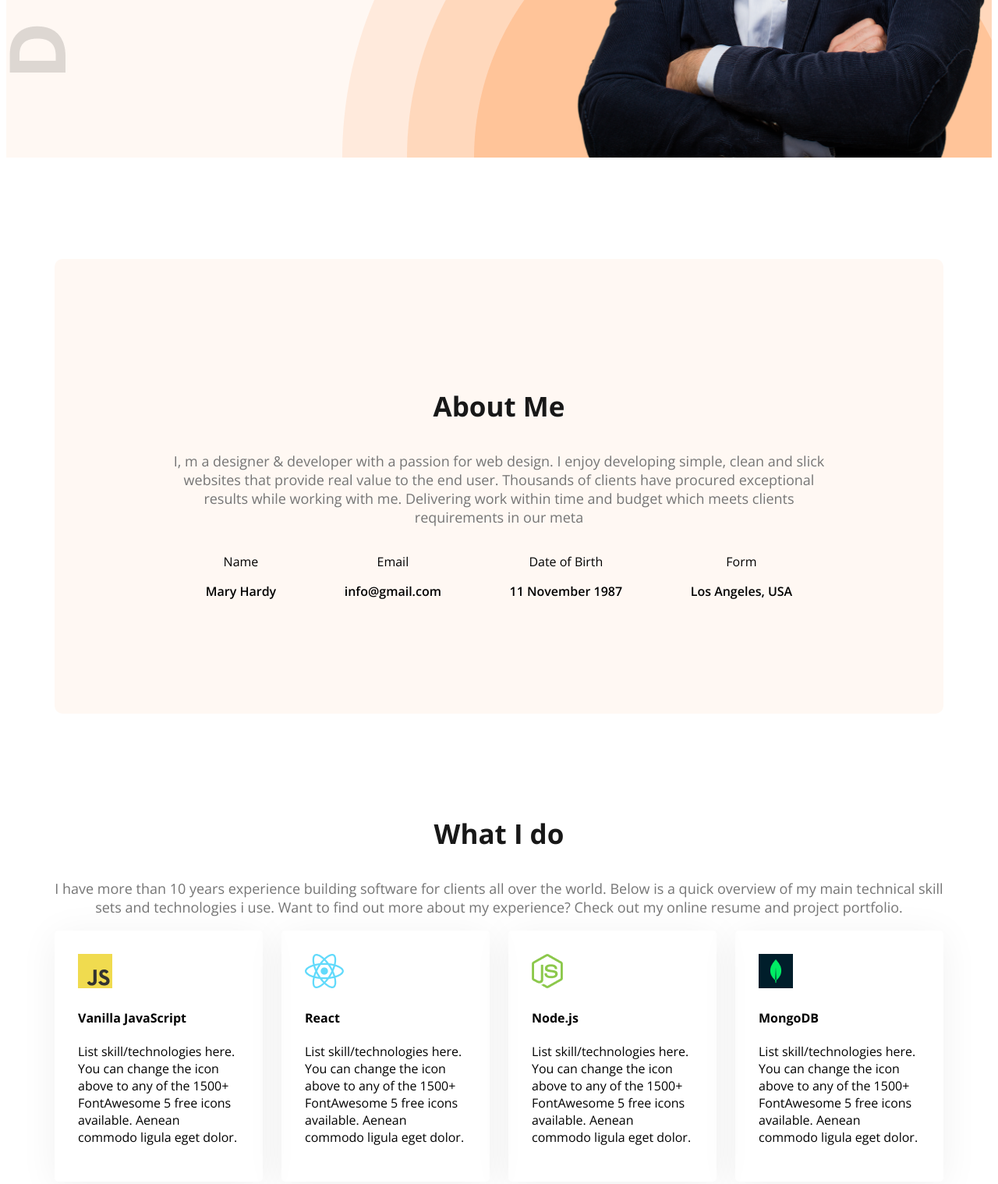
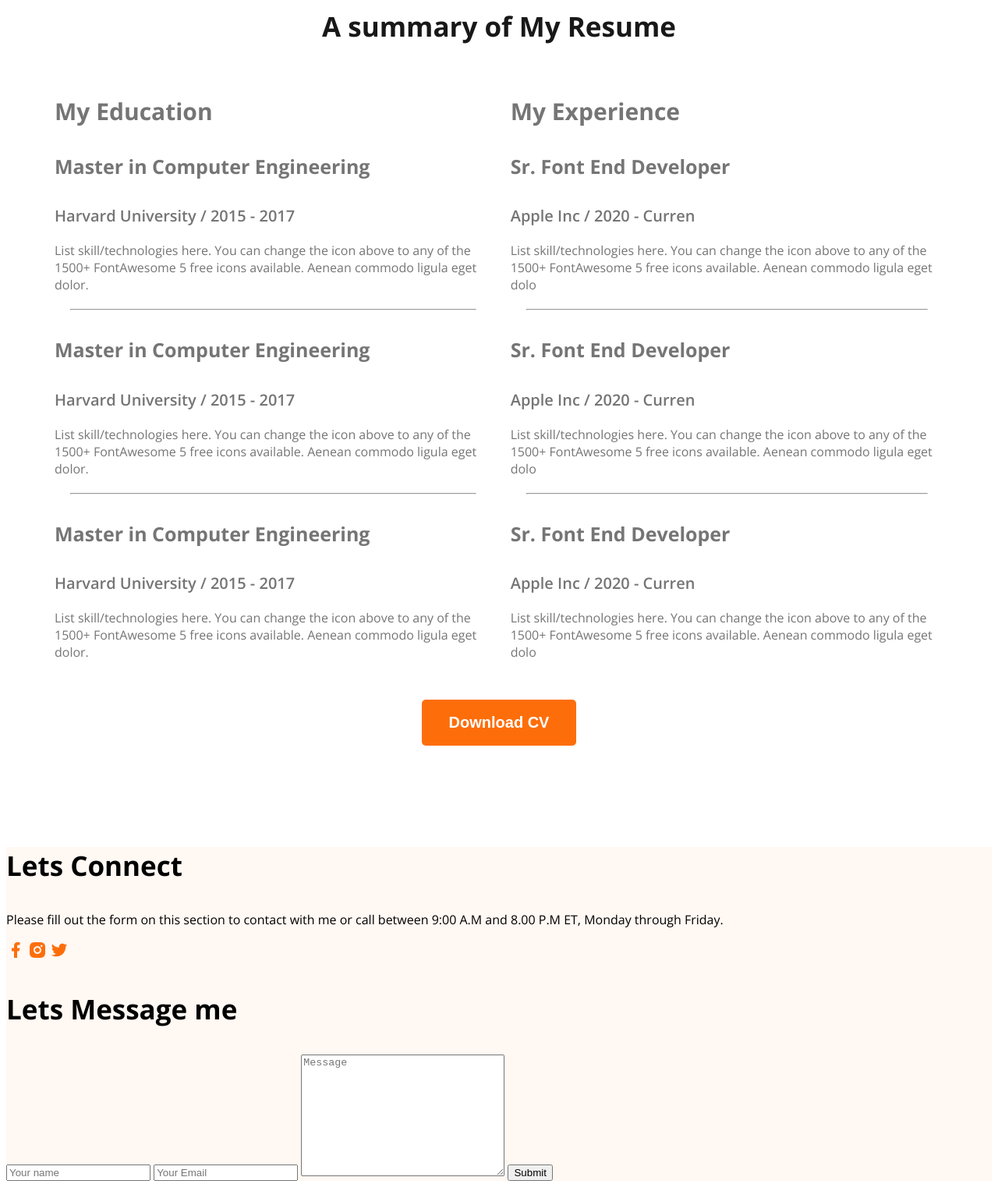
Before and after one commit to Musarrat1/web-dev-fig, a plain HTML site: page indexx.html in a window 1280 px wide. Shown: the part 720-2238 px from the top of the page at 78% size. Drawn offline with nearby package versions, Linux system fonts and the light colour scheme.

Commit message:
added input

```diff
--- a/indexx.html
+++ b/indexx.html
@@ -11,7 +11,7 @@
     <link rel="stylesheet" href="style/s1.css">
 </head>
 <body class="open-sans-normal">
-    <header class="header secondary-background">
+    <header class="header secondary-background hide">
         <nav>
             <h3 class="nav-title">Ma<span class="text-primary">r</span>y</h3>
             <ul>
@@ -21,7 +21,7 @@
 
             </ul>
         </nav>
-        <div class="banner">
+        <div class="banner ">
             <div class="banner-content">
                <h4 class="banner-greeting dark-2">Hi, i am</h4>
                <h1 class="banner title">Mary Hardy</h1>
@@ -36,7 +36,7 @@
 
     </header>
     <main>
-        <section class="about secondary-background">
+        <section class="about secondary-background hide">
         <h3 class="section-title">About Me</h3>
         <p class="section-description">I, m a designer & developer with a passion for web design. I enjoy developing simple, clean and slick websites that provide real value to the end user. Thousands of clients have procured exceptional results while working with me. Delivering work within time and budget which meets clients requirements in our meta</p>
     <div class="about-items">
@@ -85,59 +85,79 @@
         </div>
        </div>
         </section>
-        <section class="resume">
-            <h3 class="section title">A summary of My Resume</h3>
+        <section class="resume ">
+            <h3 class="section-title">A summary of My Resume</h3>
              <div class="resume-container">
                 <div class="resume-column">
-                    <h3-resume-column-title>My Education</h3-resume-column-title>
+                    <h3 class="resume-column-title">My Education</h3>
                     <div class="experience">
-                        <h4-experience-title>Master in Computer Engineering</h4-experience-title>
+                        <h4 class="experience-title">Master in Computer Engineering</h4>
                         <h5 class="experience-sub-title">Harvard University / 2015 - 2017</h5>
                         <experience-description>List skill/technologies here. You can change the icon above
                             to any of the 1500+ FontAwesome 5 free icons available. Aenean commodo ligula eget dolor.</experience-description>
                     </div>
                     <hr>
                     <div class="experience">
-                        <h4-experience-title>Master in Computer Engineering</h4-experience-title>
+                        <h4 class="experience-title">Master in Computer Engineering</h4>
                         <h5 class="experience-sub-title">Harvard University / 2015 - 2017</h5>
                         <experience-description>List skill/technologies here. You can change the icon above
                             to any of the 1500+ FontAwesome 5 free icons available. Aenean commodo ligula eget dolor.</experience-description>
                     </div>
                     <hr>
                     <div class="experience">
-                        <h4-experience-title>Master in Computer Engineering</h4-experience-title>
+                        <h4 class="experience-title">Master in Computer Engineering</h4>
                         <h5 class="experience-sub-title">Harvard University / 2015 - 2017</h5>
                         <experience-description>List skill/technologies here. You can change the icon above
                             to any of the 1500+ FontAwesome 5 free icons available. Aenean commodo ligula eget dolor.</experience-description>
                     </div>
                 </div>
                 <div class="resume-column">
-                    <h3-resume-column-title>My Experience</h3-resume-column-title>
+                    <h3 class="resume-column-title">My Experience</h3>
                     <div class="experience">
-                        <h4-experience-title>Sr. Font End Developer</h4-experience-title>
+                        <h4 class="experience-title">Sr. Font End Developer</h4>
                         <h5 class="experience-sub-title">Apple Inc / 2020 - Curren</h5>
                         <experience-description>List skill/technologies here. You can change the icon above
                             to any of the 1500+ FontAwesome 5 free icons available. Aenean commodo ligula eget dolo</experience-description>
                     </div>
                     <hr>
                     <div class="experience">
-                        <h4-experience-title>Sr. Font End Developer</h4-experience-title>
+                        <h4 class="experience-title">Sr. Font End Developer</h4>
                         <h5 class="experience-sub-title">Apple Inc / 2020 - Curren</h5>
                         <experience-description>List skill/technologies here. You can change the icon above
                             to any of the 1500+ FontAwesome 5 free icons available. Aenean commodo ligula eget dolo</experience-description>
                     </div>
                     <hr>
                     <div class="experience">
-                        <h4-experience-title>Sr. Font End Developer</h4-experience-title>
+                        <h4 class="experience-title">Sr. Font End Developer</h4>
                         <h5 class="experience-sub-title">Apple Inc / 2020 - Curren</h5>
                         <experience-description>List skill/technologies here. You can change the icon above
                             to any of the 1500+ FontAwesome 5 free icons available. Aenean commodo ligula eget dolo</experience-description>
                     </div>
                 </div>
              </div>
+             <div class="text-center resume-download-cv"><button class="btn-primary">Download CV</button>               </div>
+
         </section>
     </main>
-    <footer>
+    <footer class="secondary-background">
+        <div class="footer-column">
+            <h3 class="footer-title">Lets Connect</h3>
+            <p class="footer details">Please fill out the form on this section to contact with me or call between 9:00 A.M and 8.00 P.M ET, Monday through Friday.</p>
+            <div>
+                <a href=""><img src="images/icons/facebook.png" alt=""></a>
+                <a href=""><img src="images/icons/insta.png" alt=""></a>
+                <a href=""><img src="images/icons/twitter.png" alt=""></a>
+            </div>
+        </div>
+        <div class="footer-column">
+            <h3 class="footer-title">Lets Message me</h3>
+            <form action="">
+              <input type="text" name="" id="" placeholder="Your name">
+              <input type="email" name="" id="" placeholder="Your Email">
+             <textarea name="" id="" cols="30" rows="10" placeholder="Message"></textarea>
+             <input type="submit" value="Submit">
+            </form>
+        </div>
 
     </footer>
 </body>
--- a/style/s1.css
+++ b/style/s1.css
@@ -96,6 +96,7 @@ main section{
    font-size: 35px;
    font-weight: bold;
    color: #181818;
+   text-align: center;
 }
 .section-description{
     font-size: 18px;
@@ -121,3 +122,44 @@ main section{
     border-radius: 5px;
     box-shadow: 0px 6px 50px 0px rgba(0, 0, 0, 0.06);
 }
+.resume hr{
+ margin: 20px;
+}
+.resume-column-title{
+    font-size: 30px;
+    color: #757575;
+}
+.resume-container{
+    display: flex;
+    gap: 24px;
+}
+.resume-download-cv{
+    margin-top: 50px;
+}
+.experience-title{
+    font-size: 25px;
+    font-weight: bold;
+}
+.experience-sub-title{
+    font-size: 20px;
+    font-weight: 600;
+    margin-bottom: 20px;
+}
+.experience ,.experience-sub-title{
+    color: #757575;
+}
+.hide{
+    display: none;
+}
+.footer-title{
+    font-size: 35px;
+}
+.footer-details{
+    font-size: 16px;
+    width: 562px;
+}
+@media screen and (max-width:576px) {
+    .skills-container{
+        flex-direction: column;
+    }
+}
```
